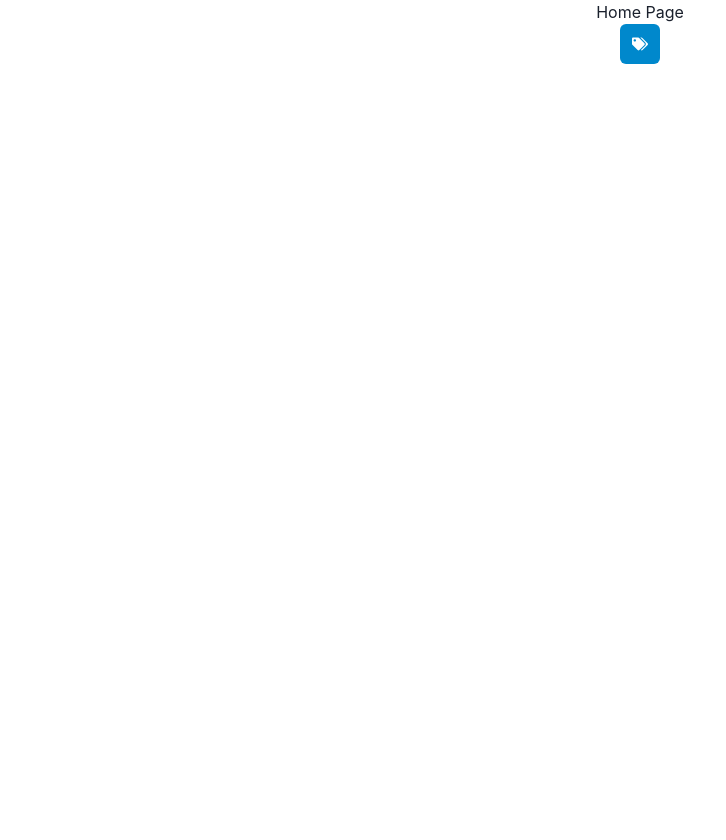
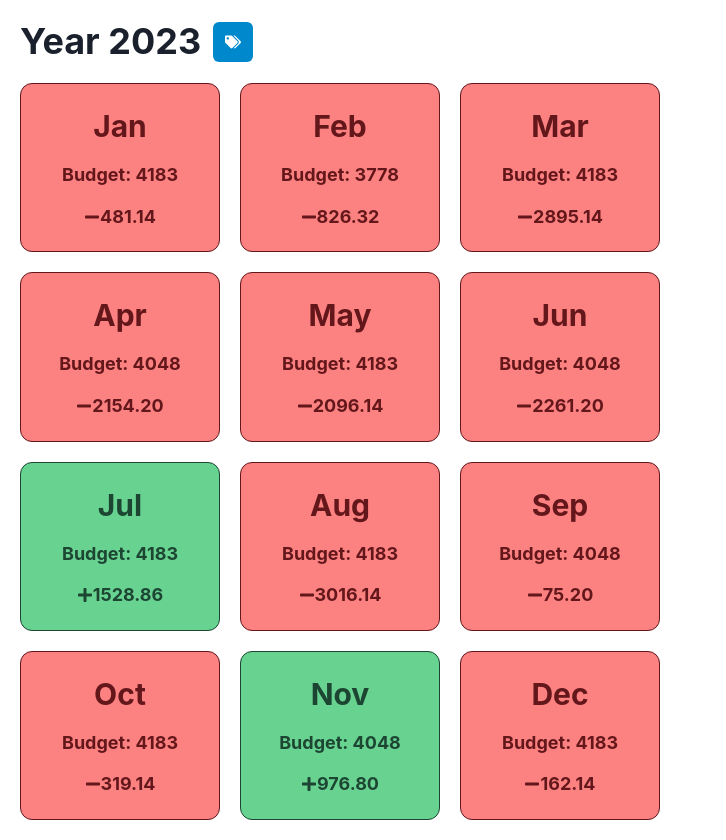
Before and after one commit to NickTaykey/personal-finance-dashboard, a React (Create React App) app: page / in a window 1280 px wide. Shown: the whole page, without its empty margins (0-726 px from the left). Before the commit the page ends 800 px from the top, so only its background shows below. Built offline with nearby package versions, Linux system fonts and the light colour scheme.

Commit message:
Add grid of month cards to Home

```diff
--- a/src/Home.tsx
+++ b/src/Home.tsx
@@ -1,20 +1,39 @@
+import TagsDrawer from './Tag/TagsDrawer';
 import { FaTags } from 'react-icons/fa';
 import * as c from '@chakra-ui/react';
-import TagsDrawer from './Tag/TagsDrawer';
+import { useContext } from 'react';
+import GeneralContext from './store/GeneralContext';
+import MonthCard from './Month/MonthCard';
 
 const Home = () => {
  const { isOpen, onOpen, onClose } = c.useDisclosure();
+ const generalContext = useContext(GeneralContext);
+
+ const date = new Date();
 
  return (
   <>
-   <h1>Home Page</h1>
-   <c.IconButton
-    colorScheme="telegram"
-    onClick={onOpen}
-    aria-label="Open tags menu"
-    icon={<FaTags />}
-   />
    <TagsDrawer isOpen={isOpen} onClose={onClose} />
+   <c.VStack m="5" alignItems="start">
+    <c.Flex alignItems="center" mb="3">
+     <c.Heading mr="3">Year {date.getUTCFullYear()}</c.Heading>
+     <c.IconButton
+      colorScheme="telegram"
+      onClick={onOpen}
+      aria-label="Open tags menu"
+      icon={<FaTags />}
+     />
+    </c.Flex>
+    <c.SimpleGrid
+     columns={[1, null, 3]}
+     spacing="20px"
+     width={['90vw', null, '50vw']}
+    >
+     {generalContext.year.map((m, i) => (
+      <MonthCard days={m.days} monthIdx={i} key={crypto.randomUUID()} />
+     ))}
+    </c.SimpleGrid>
+   </c.VStack>
   </>
  );
 };
--- a/src/Month/Month.tsx
+++ b/src/Month/Month.tsx
@@ -3,11 +3,11 @@ import { FaExpandArrowsAlt, FaTags } from 'react-icons/fa';
 import { monthNameToNumber } from '../helpers';
 import { useParams } from 'react-router-dom';
 import TagsDrawer from '../Tag/TagsDrawer';
+import MonthBalance from './MonthBalance';
+import DayModal from '../Day/DayModal';
 import * as c from '@chakra-ui/react';
-import DayModal from '../Day/DayModal';
 import { useContext } from 'react';
 import React from 'react';
-import MonthBalance from './MonthBalance';
 
 function divideArray(array: DayObject[]) {
  const chunkSize = Math.ceil(array.length / 4);
@@ -45,7 +45,7 @@ const Month = () => {
   const currentMonthIdx = date.getMonth();
   const currentDay = date.getDate();
 
-  const tableRows = divideArray(monthObject);
+  const tableRows = divideArray(monthObject.days);
 
   const monthTableClickHandlerFactory = (clickedDay: DayObject) => {
    return (e: React.MouseEvent<SVGElement>) => {
--- a/src/Month/MonthBalance.tsx
+++ b/src/Month/MonthBalance.tsx
@@ -1,7 +1,7 @@
 import GeneralContext from '../store/GeneralContext';
+import { FaMinus, FaPlus } from 'react-icons/fa';
+import { useContext, useState } from 'react';
 import * as c from '@chakra-ui/react';
-import { useContext, useRef, useState } from 'react';
-import { FaMinus, FaPlus } from 'react-icons/fa';
 
 interface MonthBalanceProps {
  currentMonthIdx: number;
@@ -10,7 +10,7 @@ interface MonthBalanceProps {
 const MonthBalance = (props: MonthBalanceProps) => {
  const [budgetValue, setBudgetValue] = useState(0);
  const generalContext = useContext(GeneralContext);
- const amountSpent = generalContext.year[props.currentMonthIdx].reduce(
+ const amountSpent = generalContext.year[props.currentMonthIdx].days.reduce(
   (acm, day) => {
    const tot = day.expenses.reduce((tot, exp) => (tot += exp.amount), 0);
    return acm + tot;
@@ -38,8 +38,7 @@ const MonthBalance = (props: MonthBalanceProps) => {
     )}
    </c.HStack>
    <c.FormControl width={{ sm: '100%', md: '20%' }} my="2">
-    <c.FormLabel>Your monthly Budget</c.FormLabel>
-
+    <c.FormLabel>Your monthly Budget: </c.FormLabel>
     <c.NumberInput
      defaultValue={0}
      min={0}
--- /dev/null
+++ b/src/Month/MonthCard.tsx
@@ -0,0 +1,49 @@
+import type { DayObject } from '../store/GeneralContext';
+import { getMonthName } from '../helpers';
+import * as c from '@chakra-ui/react';
+import { useContext } from 'react';
+import GeneralContext from '../store/GeneralContext';
+import { FaPlus, FaMinus } from 'react-icons/fa';
+
+interface MonthCardProps {
+ days: DayObject[];
+ monthIdx: number;
+}
+
+const MonthCard = (props: MonthCardProps) => {
+ const generalContext = useContext(GeneralContext);
+ const currentMonth = generalContext.year[props.monthIdx];
+ const amountSpent = generalContext.year[props.monthIdx].days.reduce(
+  (acm, day) => {
+   const tot = day.expenses.reduce((tot, exp) => (tot += exp.amount), 0);
+   return acm + tot;
+  },
+  0
+ );
+ return (
+  <c.Flex
+   direction="column"
+   justifyContent="center"
+   p="6"
+   border="1px"
+   borderRadius="xl"
+   bgColor={
+    currentMonth.monthBudget - amountSpent > 0 ? 'green.300' : 'red.300'
+   }
+   color={currentMonth.monthBudget - amountSpent > 0 ? 'green.900' : 'red.900'}
+  >
+   <c.Heading size="lg">{getMonthName(props.monthIdx)}</c.Heading>
+   <c.Heading fontSize="lg" my="5">
+    Budget: {amountSpent.toFixed()}
+   </c.Heading>
+   <c.Flex justifyContent="center" alignItems="center">
+    {currentMonth.monthBudget - amountSpent > 0 ? <FaPlus /> : <FaMinus />}
+    <c.Heading fontSize="lg">
+     {Math.abs(currentMonth.monthBudget - amountSpent).toFixed(2)}
+    </c.Heading>
+   </c.Flex>
+  </c.Flex>
+ );
+};
+
+export default MonthCard;
--- a/src/store/GeneralContext.ts
+++ b/src/store/GeneralContext.ts
@@ -12,6 +12,11 @@ export interface ExpenseObject {
  tag: TagObject | null;
  description?: string;
  id: string;
+}
+
+export interface MonthObject {
+ monthBudget: number;
+ days: DayObject[];
 }
 
 export interface DayObject {
@@ -30,7 +35,7 @@ interface GeneralContextObject {
  selectedDay: DayObject | null;
  newTag(tag: { name: string; bgColor: string; textColor: string }): void;
  deleteTag(tadId: string): void;
- year: DayObject[][];
+ year: MonthObject[];
  tags: TagObject[];
 }
 
--- a/src/store/GeneralContextProvider.tsx
+++ b/src/store/GeneralContextProvider.tsx
@@ -1,4 +1,8 @@
-import GeneralContext, { DayObject, TagObject } from './GeneralContext';
+import GeneralContext, {
+ DayObject,
+ MonthObject,
+ TagObject,
+} from './GeneralContext';
 import { useEffect, useState } from 'react';
 
 function currentYearByMonth(tags: TagObject[]) {
@@ -79,7 +83,10 @@ function currentYearByMonth(tags: TagObject[]) {
    });
   }
 
-  months.push(daysInCurrentMonth);
+  months.push({
+   monthBudget: Math.trunc(Math.random() * 6000),
+   days: daysInCurrentMonth,
+  });
  }
 
  return months;
@@ -88,7 +95,7 @@ function currentYearByMonth(tags: TagObject[]) {
 const GeneralContextProvider: React.FC<{
  children: React.ReactNode[] | React.ReactNode;
 }> = (props) => {
- const [year, setYear] = useState<DayObject[][]>([]);
+ const [year, setYear] = useState<MonthObject[]>([]);
  const [tags, setTags] = useState<TagObject[]>([
   {
    name: 'Food',
@@ -111,7 +118,7 @@ const GeneralContextProvider: React.FC<{
  ]);
 
  useEffect(() => {
-  setYear(currentYearByMonth(tags) as DayObject[][]);
+  setYear(currentYearByMonth(tags) as MonthObject[]);
  }, [tags]);
 
  const [selectedDay, setSelectedDay] = useState<DayObject | null>(null);
@@ -127,22 +134,26 @@ const GeneralContextProvider: React.FC<{
      setTags((current) => current.filter((t) => t.id !== tagId));
      setYear((current) => {
       return current.map((month) => {
-       return month.map((d) => {
+       return {
+        ...month,
+        days: month.days.map((d) => {
          return {
           ...d,
           expenses: d.expenses.map((e) => {
            return e.tag?.id === tagId ? { ...e, tag: null } : e;
           }),
          };
-       });
+        }),
+       };
       });
      });
     },
     deleteDayExpense(expenseId) {
      setYear((current) => {
       return current.map((month, monthId) => {
-       return monthId === selectedDay!.monthIdx
-        ? month.map((day) => {
+       const days =
+        monthId === selectedDay!.monthIdx
+         ? month.days.map((day) => {
             if (day.id === selectedDay!.id) {
              const newSelectedDay = {
               ...day,
@@ -153,7 +164,8 @@ const GeneralContextProvider: React.FC<{
             }
             return day;
            })
-        : month;
+         : month.days;
+       return { ...month, days };
       });
      });
     },
@@ -161,7 +173,9 @@ const GeneralContextProvider: React.FC<{
      setYear((current) => {
       return current.map((month, monthId) => {
        return monthId === selectedDay!.monthIdx
-        ? month.map((day) => {
+        ? {
+           ...month,
+           days: month.days.map((day) => {
             if (day.id === selectedDay!.id) {
              const newSelectedDay = {
               ...day,
@@ -173,7 +187,8 @@ const GeneralContextProvider: React.FC<{
              return newSelectedDay;
             }
             return day;
-          })
+           }),
+          }
         : month;
       });
      });
@@ -183,7 +198,9 @@ const GeneralContextProvider: React.FC<{
      setYear((current) => {
       return current.map((month, monthIdx) => {
        return monthIdx === selectedDay!.monthIdx
-        ? month.map((day) => {
+        ? {
+           ...month,
+           days: month.days.map((day) => {
             if (day.id === selectedDay!.id) {
              const newSelectedDay = {
               ...day,
@@ -196,7 +213,8 @@ const GeneralContextProvider: React.FC<{
              return newSelectedDay;
             }
             return day;
-          })
+           }),
+          }
         : month;
       });
      });
```
Lines whose indentation alone changed are shown as unchanged.
